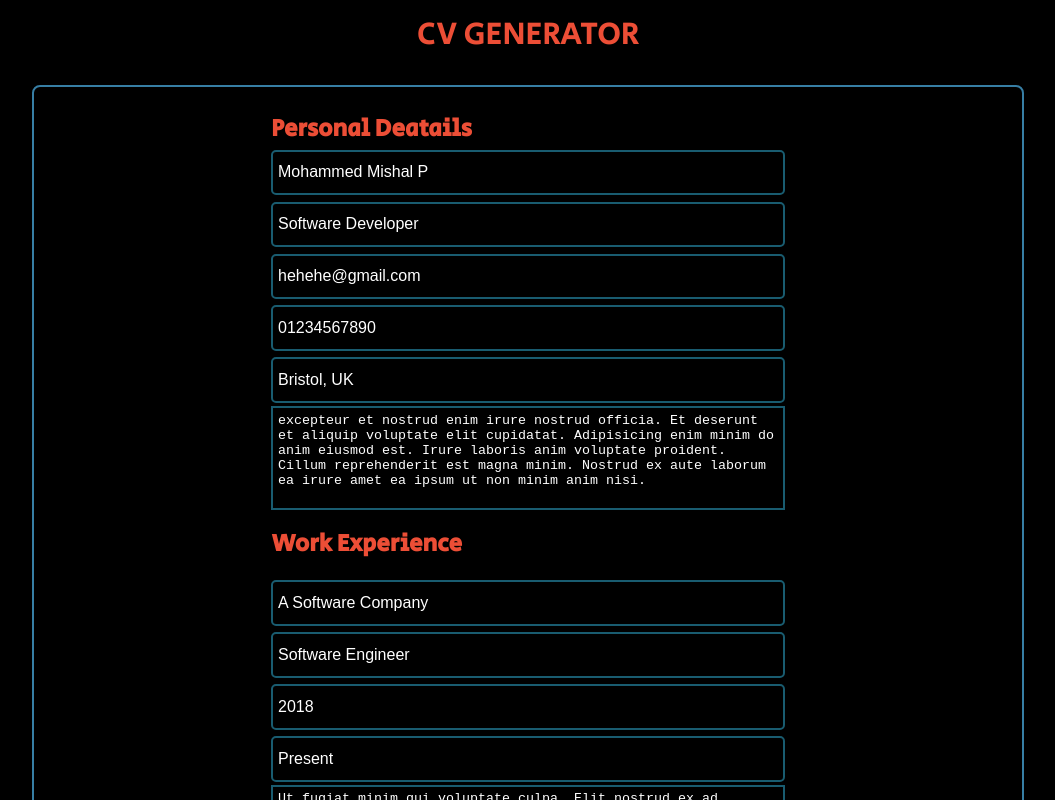
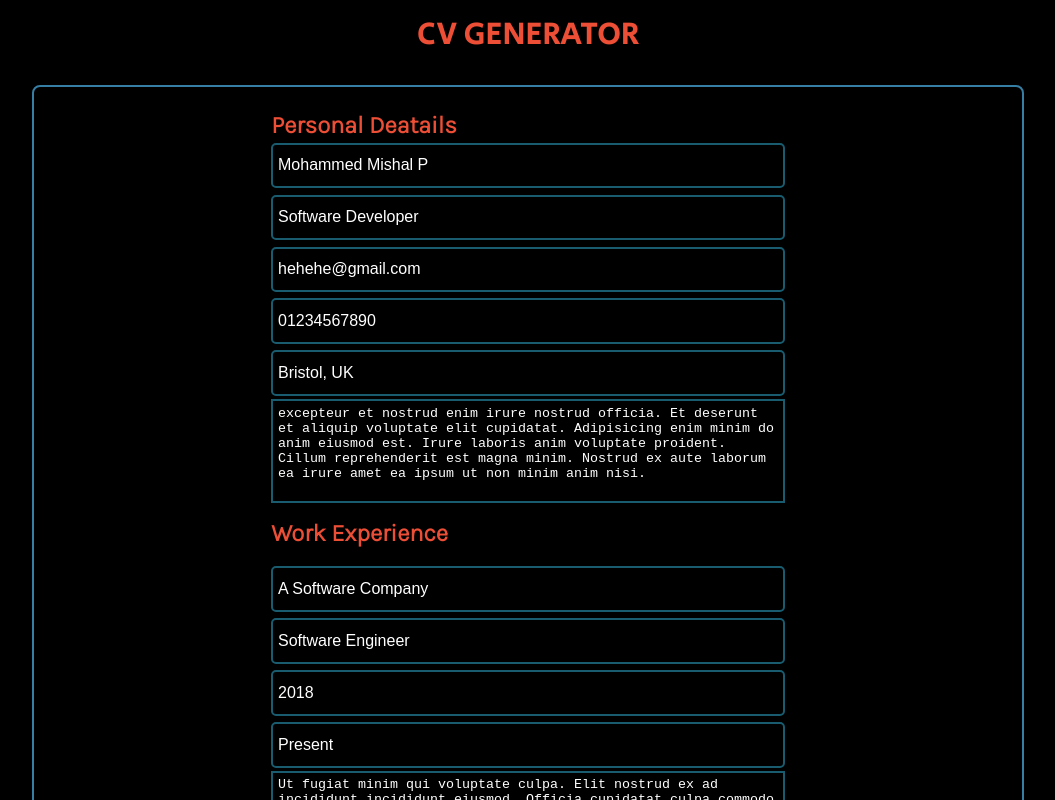
Before and after one commit to mishalp/CV-generator, a React (Create React App) app: page / in a window 1280 px wide. Shown: the top 800 px of the page, without its empty margins (112-1167 px from the left). Built offline with nearby package versions, Linux system fonts and the light colour scheme.

Commit message:
style fix

```diff
--- a/src/App.css
+++ b/src/App.css
@@ -1,5 +1,6 @@
-@import url('https://fonts.googleapis.com/css2?family=Nunito:wght@200&family=Open+Sans&family=Secular+One&display=swap');
+@import url('https://fonts.googleapis.com/css2?family=Karla:wght@300&display=swap');
 @import url('https://fonts.googleapis.com/css2?family=Kanit&family=Nunito:wght@200&family=Open+Sans&family=Secular+One&display=swap');
+
 
 *{
     margin: 0;
@@ -31,9 +32,9 @@
 }
 
 p{
-    font-family: 'Nunito', sans-serif;
-    font-family: 'Open Sans', sans-serif;
-    font-family: 'Secular One', sans-serif;
+
+    font-family:'Karla', sans-serif;
+
 }
 
 body{
```
